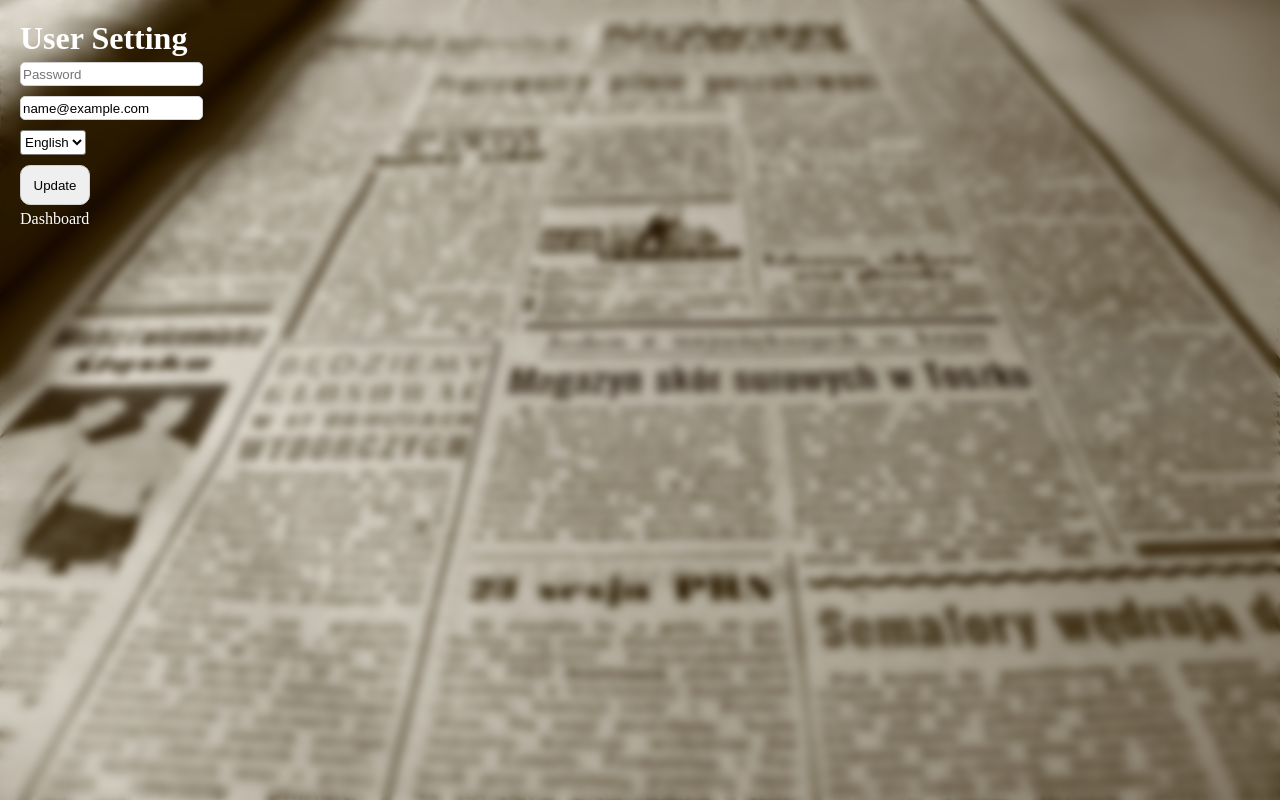
After one commit to SiriusKoan/NewsBoard, a Flask app: page /user_setting in a window 1280 px wide. The commit adds this page. Run offline with Flask 2, Linux system fonts and the light colour scheme; a user stored in the database is signed in; tables that the repository leaves empty hold one stand-in row (values such as "Sample post"); parts of the project's set-up code (start-up, migrations or seed data) failed here and were passed over.

Commit message:
Add user setting page

```diff
--- a/app/forms.py
+++ b/app/forms.py
@@ -1,7 +1,7 @@
 from flask_wtf import FlaskForm
-from wtforms import StringField, SubmitField, PasswordField, SelectField, widgets
+from wtforms import StringField, SubmitField, PasswordField, SelectField
 from wtforms.fields.html5 import EmailField
-from wtforms.validators import DataRequired, Length, EqualTo, Regexp
+from wtforms.validators import DataRequired, Length, EqualTo, Regexp, ValidationError
 
 
 class LoginForm(FlaskForm):
@@ -50,7 +50,30 @@ class RegisterForm(FlaskForm):
     )
     language = SelectField(
         "Language: ",
-        choices=[("en", "English"), ("zh-TW", "Chinese Tranditional")],
+        choices=[("en", "English")],
         validators=[DataRequired()],
     )
     submit = SubmitField("Register")
+
+
+class UserSettingForm(FlaskForm):
+    password = PasswordField(
+        "Password",
+        render_kw={"placeholder": "Password"},
+    )
+    email = EmailField(
+        "Email", validators=[DataRequired()], render_kw={"placeholder": "Email"}
+    )
+    language = SelectField(
+        "Language: ",
+        choices=[("en", "English")],
+        validators=[DataRequired()],
+    )
+    submit = SubmitField("Update")
+
+    def validate_password(self, field):
+        if type(field.data) is str:
+            if field.data != "" and (len(field.data) < 6 or len(field.data) > 50):
+                raise ValidationError("The password should be 6 to 50 letters long.")
+        else:
+            raise ValidationError("Invalid.")
--- a/app/user/routes.py
+++ b/app/user/routes.py
@@ -5,9 +5,9 @@ from flask_login import (
     login_required,
 )
 from flask import request, render_template, flash, redirect, url_for
-from ..user_tools import login_auth, register
+from ..user_tools import login_auth, register, render_user_data, update_user
 from . import user_bp
-from ..forms import LoginForm, RegisterForm
+from ..forms import LoginForm, RegisterForm, UserSettingForm
 
 
 @user_bp.route("/login", methods=["GET", "POST"])
@@ -67,3 +67,19 @@ def register_page():
                     for error in errors:
                         flash(error, category="alert")
                 return redirect(url_for("user.register_page"))
+
+@user_bp.route("/user_setting", methods=["GET", "POST"])
+@login_required
+def user_setting_page():
+    user_data = render_user_data(current_user.id)
+    form = UserSettingForm(email=user_data["email"], language=user_data["language"])
+    if request.method == "GET":
+        return render_template("user_setting.html", form=form)
+    if request.method == "POST":
+        if form.validate_on_submit():
+            password = form.password.data
+            email = form.email.data
+            language = form.language.data
+            if update_user(current_user.id, password, email, language):
+                return redirect(url_for("dashboard.dashboard_page"))
+        return redirect(url_for("user.user_setting_page"))
--- a/app/user_tools.py
+++ b/app/user_tools.py
@@ -38,3 +38,22 @@ def register(username, password, email, lang):
         return True
     else:
         return False
+
+
+def render_user_data(user_id):
+    if user := Users.query.filter_by(ID=user_id).first():
+        return {"username": user.username, "email": user.email, "language": user.lang}
+    else:
+        return False
+
+
+def update_user(user_id, new_password, email, lang):
+    if user := Users.query.filter_by(ID=user_id):
+        data = {"email": email, "lang": lang}
+        if new_password:
+            data["password"] = sha256(bytes(new_password.encode("utf-8"))).hexdigest()
+        user.update(data)
+        db.session.commit()
+        return True
+    else:
+        return False
--- a/static/index.css
+++ b/static/index.css
@@ -14,13 +14,15 @@ body#index {
     background-image: url(/static/bg/index.jpg);
     background-position: bottom;
     backdrop-filter: blur(1px) brightness(90%);
+    animation: bg-blur-index;
+    animation-duration: 3s;
 }
 
 body.form {
     background-image: url(/static/bg/form.jpg);
     background-position: center;
     backdrop-filter: blur(5px);
-    animation: bg-blur;
+    animation: bg-blur-form;
     animation-duration: 2s;
 }
 
@@ -44,6 +46,16 @@ li a {
 }
 
 li a:hover {
+    text-decoration: underline;
+    color: #cacaca;
+}
+
+a {
+    text-decoration: none;
+    color: white;
+}
+
+a:hover {
     text-decoration: underline;
     color: #cacaca;
 }
@@ -124,7 +136,16 @@ li a:hover {
     }
 }
 
-@keyframes bg-blur {
+@keyframes bg-blur-index {
+    from {
+        backdrop-filter: blur(3px);
+    }
+    to {
+        backdrop-filter: blur(1px) brightness(90%);
+    }
+}
+
+@keyframes bg-blur-form {
     from {
         backdrop-filter: blur(2px);
     }
--- /dev/null
+++ b/templates/user_setting.html
@@ -0,0 +1,26 @@
+<!DOCTYPE html>
+<html lang="en">
+
+<head>
+    <meta charset="UTF-8">
+    <meta http-equiv="X-UA-Compatible" content="IE=edge">
+    <meta name="viewport" content="width=device-width, initial-scale=1.0">
+    <link rel="stylesheet" href="/static/inputs.css">
+    <link rel="stylesheet" href="/static/index.css">
+    <script src="/static/index.js"></script>
+    <title>Setting</title>
+</head>
+
+<body class="form">
+    <h1 style="color: white; margin: 0; padding: 20px 10px 0 20px;">User Setting</h1>
+    <form action="/user_setting" , method="POST" style="padding-left: 20px;">
+        {{ form.csrf_token }}
+        <div class="field">{{ form.password }}</div>
+        <div class="field">{{ form.email }}</div>
+        <div class="field">{{ form.language }}</div>
+        <div class="field">{{ form.submit }}</div>
+        <a href="/dashboard">Dashboard</a>
+    </form>
+</body>
+
+</html>
```
Also changed, not shown: app/news_tools.py (+10 -11 lines), templates/dashboard.html (+8 -3 lines), templates/user-setting.html (deleted).
